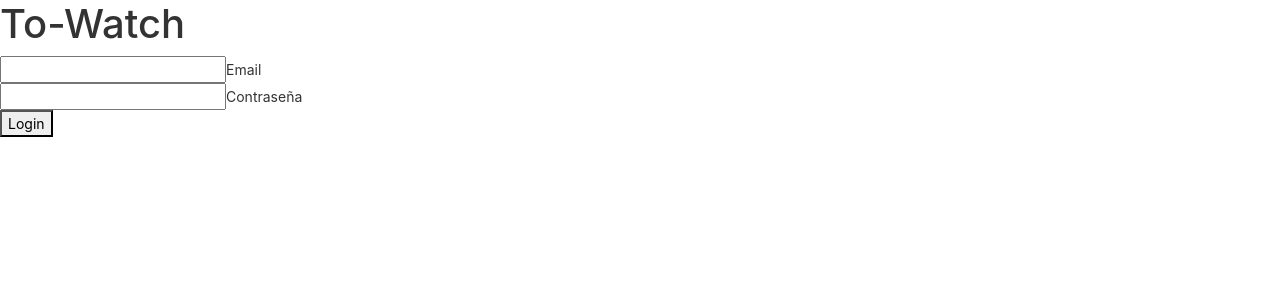
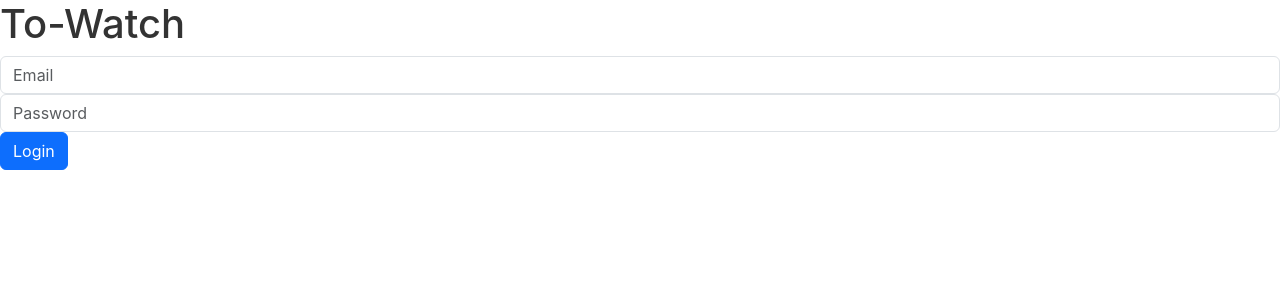
Before and after one commit to ADevsZ/to-watch-front, an Angular app: page /login in a window 1280 px wide. Shown: the top 300 px of the page. Built offline with nearby package versions, Linux system fonts and the light colour scheme.

Commit message:
To-Watch-Front - Modificaciones para mostrar navbar una vez se loguea el usuario + Nuevo botón de Cerrar Sesión en navbar + Modificación de elementos HTML para aplicar estilos CSS de bootstrap.

```diff
--- a/src/app/app.component.html
+++ b/src/app/app.component.html
@@ -1 +1,2 @@
+<app-navbar></app-navbar>
 <router-outlet></router-outlet>
--- a/src/app/helper/auth.guard.ts
+++ b/src/app/helper/auth.guard.ts
@@ -1,6 +1,5 @@
 import { Injectable, inject } from '@angular/core';
-import { ActivatedRouteSnapshot, CanActivateChildFn, CanActivateFn, Router, RouterStateSnapshot, UrlTree } from '@angular/router';
-import { catchError, map, of } from 'rxjs';
+import { ActivatedRouteSnapshot, CanActivateChildFn, CanActivateFn, Router, RouterStateSnapshot } from '@angular/router';
 import { UserService } from '../service/user.service';
 import { AuthService } from '../service/auth.service';
 
@@ -18,24 +17,18 @@ export class AuthGuard {
     this.authService = inject(AuthService);
   }
 
-
   canActivate: CanActivateFn = (
     route: ActivatedRouteSnapshot,
     state: RouterStateSnapshot) => {
 
-      if (this.userService.getTokenUser() && this.authService.isLoggedIn) {
+      if (this.userService.getTokenUser()) {
+        this.authService.login();
         return true;
       }
+
       this.router.navigate(['login']);
+      this.authService.logout();
       return false;
-
-      // return this.authService.getTokenUser().pipe(
-      //   map(() => true),
-      //   catchError(() => {
-      //     this.router.navigate(['login']);
-      //     return of(false);
-      //   })
-      // );
   };
 
   canActivateChild: CanActivateChildFn = (
--- a/src/app/home/home.component.ts
+++ b/src/app/home/home.component.ts
@@ -1,5 +1,4 @@
 import { Component } from '@angular/core';
-import { AuthService } from '../service/auth.service';
 
 @Component({
   selector: 'app-home',
@@ -8,10 +7,6 @@ import { AuthService } from '../service/auth.service';
 })
 export class HomeComponent {
 
-  constructor(private authService: AuthService) {}
-
-  onLogout() {
-    this.authService.logout();
-  }
+  constructor() {}
 
 }
--- a/src/app/login/login.component.html
+++ b/src/app/login/login.component.html
@@ -2,15 +2,13 @@
     <form #form="ngForm" (ngSubmit)="login(form)">
         <h1>To-Watch</h1>
         <div>
-            <input type="email" name="email" id="email" [(ngModel)]="user.email">
-            <label for="email">Email</label>
+            <input class="form-control" placeholder="Email" type="email" name="email" id="email" [(ngModel)]="user.email">
         </div>
         <div>
-            <input type="password" name="password" id="password" [(ngModel)]="user.password">
-            <label for="password">Contraseña</label>
+            <input class="form-control" placeholder="Password" type="password" name="password" id="password" [(ngModel)]="user.password">
         </div>
         <div>
-            <button>Login</button>
+            <button class="btn btn-primary">Login</button>
         </div>
     </form>
 </div>
--- a/src/app/login/login.component.ts
+++ b/src/app/login/login.component.ts
@@ -3,7 +3,6 @@ import { User } from '../model/User';
 import { UserService } from '../service/user.service';
 import { NgForm } from '@angular/forms';
 import { Router } from '@angular/router';
-import { AuthService } from '../service/auth.service';
 
 @Component({
   selector: 'app-login',
@@ -18,15 +17,13 @@ export class LoginComponent {
 
   constructor(
     private userService: UserService,
-    private router: Router,
-    private authService: AuthService
+    private router: Router
   ) {}
 
   login(form: NgForm) {
     console.log('form value', form.value);
 
     this.userService.loginUser(this.user).subscribe(response => {
-      this.authService.login();
       this.router.navigate(['/']);
     });
   }
--- a/src/app/service/auth.service.ts
+++ b/src/app/service/auth.service.ts
@@ -1,4 +1,5 @@
 import { Injectable } from '@angular/core';
+import { Router } from '@angular/router';
 import { BehaviorSubject } from 'rxjs';
 
 @Injectable({
@@ -11,7 +12,7 @@ export class AuthService {
     return this.loggedIn.asObservable();
   }
 
-  constructor() { }
+  constructor(private router: Router) { }
 
   login() {
     this.loggedIn.next(true);
@@ -19,5 +20,7 @@ export class AuthService {
 
   logout() {
     this.loggedIn.next(false);
+    localStorage.removeItem('token');
+    this.router.navigate(['/login']);
   }
 }
--- a/src/app/tool/navbar/navbar.component.html
+++ b/src/app/tool/navbar/navbar.component.html
@@ -1,4 +1,4 @@
-<nav class="navbar navbar-expand-lg bg-body-tertiary">
+<nav *ngIf="isLoggedIn$ | async" class="navbar navbar-expand-lg bg-body-tertiary">
     <div class="container-fluid">
       <a class="navbar-brand" href="#">To-Watch</a>
       <button class="navbar-toggler" type="button" data-bs-toggle="collapse" data-bs-target="#navbarSupportedContent" aria-controls="navbarSupportedContent" aria-expanded="false" aria-label="Toggle navigation">
@@ -20,6 +20,7 @@
           <input class="form-control me-2" type="search" placeholder="Buscar..." aria-label="Search">
           <button class="btn btn-outline-success" type="submit">Buscar</button>
         </form>
+        <button class="btn btn-danger" (click)="onLogout()">Cerrar Sesión</button>
       </div>
     </div>
   </nav>
--- a/src/app/tool/navbar/navbar.component.ts
+++ b/src/app/tool/navbar/navbar.component.ts
@@ -1,10 +1,24 @@
-import { Component } from '@angular/core';
+import { Component, OnInit } from '@angular/core';
+import { AuthService } from 'src/app/service/auth.service';
 
 @Component({
   selector: 'app-navbar',
   templateUrl: './navbar.component.html',
   styleUrls: ['./navbar.component.css']
 })
-export class NavbarComponent {
+export class NavbarComponent implements OnInit{
+  isLoggedIn$: any;
+
+  constructor(
+    private authService: AuthService
+  ) {}
+
+  ngOnInit() {
+    this.isLoggedIn$ = this.authService.isLoggedIn;
+  }
+
+  onLogout() {
+    this.authService.logout();
+  }
 
 }
```
